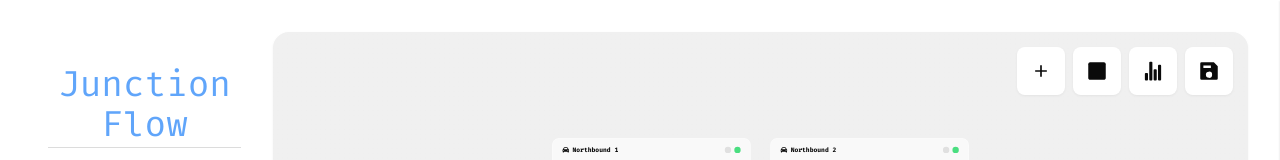
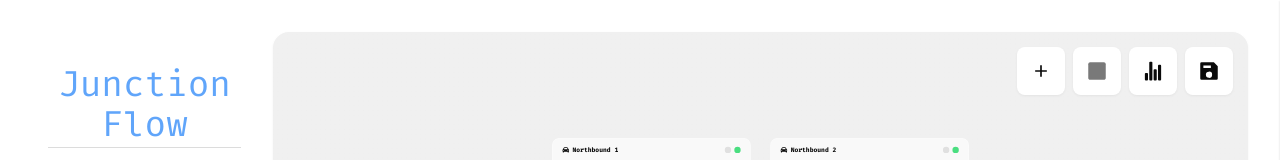
Before and after one commit to Astral-Lab/CS261, a React (Vite) app: page / in a window 1280 px wide. Both pictures are taken after a click on the button 1097 px from the left and 71 px from the top of the page. Shown: the top 160 px of the page. Built offline with nearby package versions, Linux system fonts and the light colour scheme; a web font is replaced by a local one.

Commit message:
animated edge base

```diff
--- a/src/App.jsx
+++ b/src/App.jsx
@@ -55,8 +55,16 @@ import {
 } from "./stores/junctionSlice";
 import {
   useReactFlow,
-  useStoreApi
+  useStoreApi,
+  BaseEdge
 } from '@xyflow/react';
+import AnimatedEdge from "./components/AnimatedEdge";
+
+// memoise or put in somewhere else?
+const edgeTypes = {
+  baseEdge: BaseEdge,
+  animatedEdge: AnimatedEdge,
+}
 
 export default function App() {
   const junction = useSelector(selectJunction);
@@ -249,6 +257,7 @@ export default function App() {
         onEdgesChange={onEdgesChange}
         style={CANVAS_STYLES}
         nodeTypes={nodeTypes}
+        edgeTypes={edgeTypes}
         nodeOrigin={[0.5, 0.5]}
         fitView
         className="rounded-2xl drop-shadow-sm"
@@ -264,7 +273,7 @@ export default function App() {
             />
             <ToolbarButton
                 icon={simulation.runSim ?
-                  <FaStop size={DEFAULT_ICON_SIZE}/> :
+                  <FaStop size={DEFAULT_ICON_SIZE} className="animate-pulse"/> :
                   <IoMdPlay size={DEFAULT_ICON_SIZE}/>
                 }
                 title={"play"}
--- /dev/null
+++ b/src/components/AnimatedEdge.jsx
@@ -0,0 +1,32 @@
+import {
+    BaseEdge,
+    getBezierPath
+} from '@xyflow/react';
+
+export default function AnimatedEdge({
+    id,
+    sourceX,
+    sourceY,
+    targetX,
+    targetY,
+    sourcePosition,
+    targetPosition
+}) {
+    const [edgePath] = getBezierPath({
+        sourceX,
+        sourceY,
+        sourcePosition,
+        targetX,
+        targetY,
+        targetPosition,
+    });
+
+    return (
+        <>
+            <BaseEdge id={id} path={edgePath} />
+            <circle r="10" fill="#60a5fa">
+                <animateMotion dur="1s" repeatCount="indefinite" path={edgePath} />
+            </circle>
+        </>
+    )
+}
```
Also changed, not shown: src/lib/utils.js.
